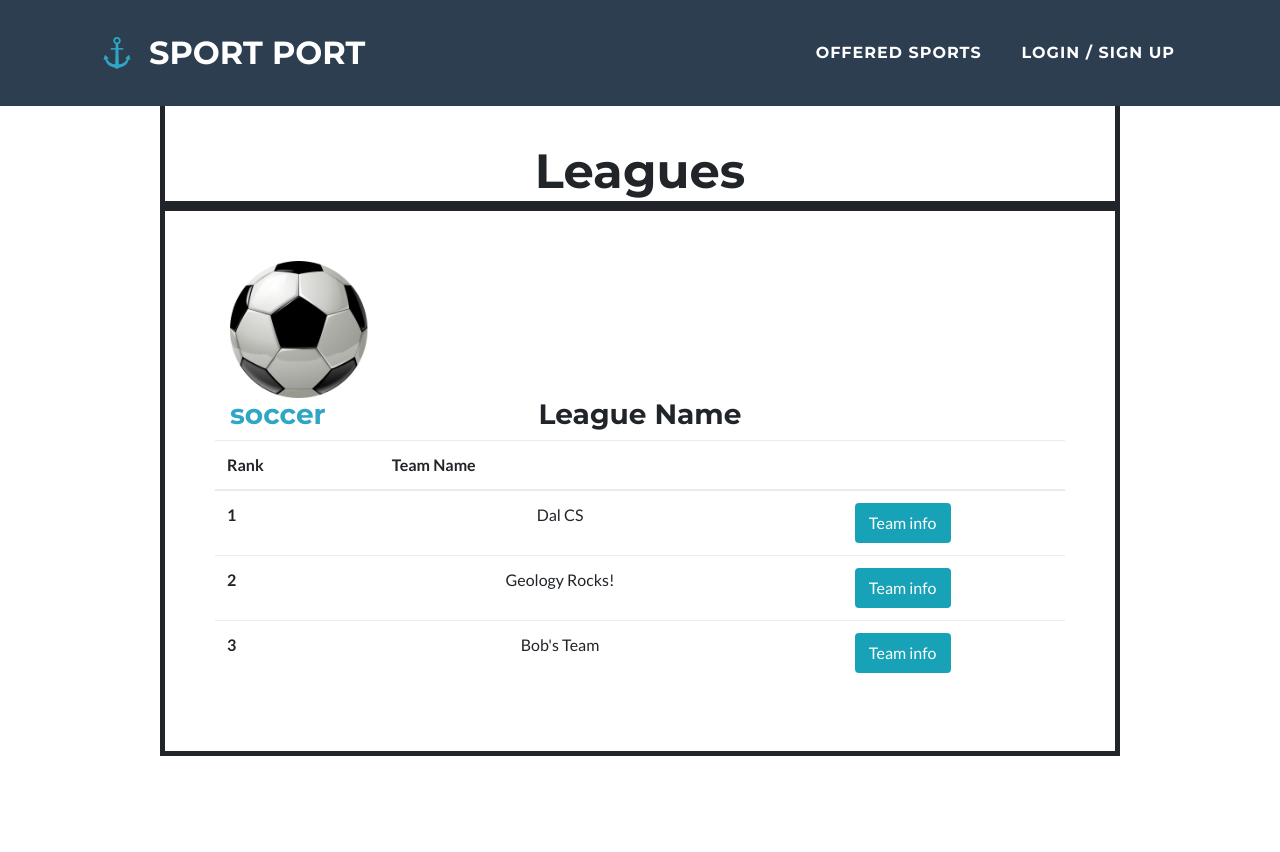
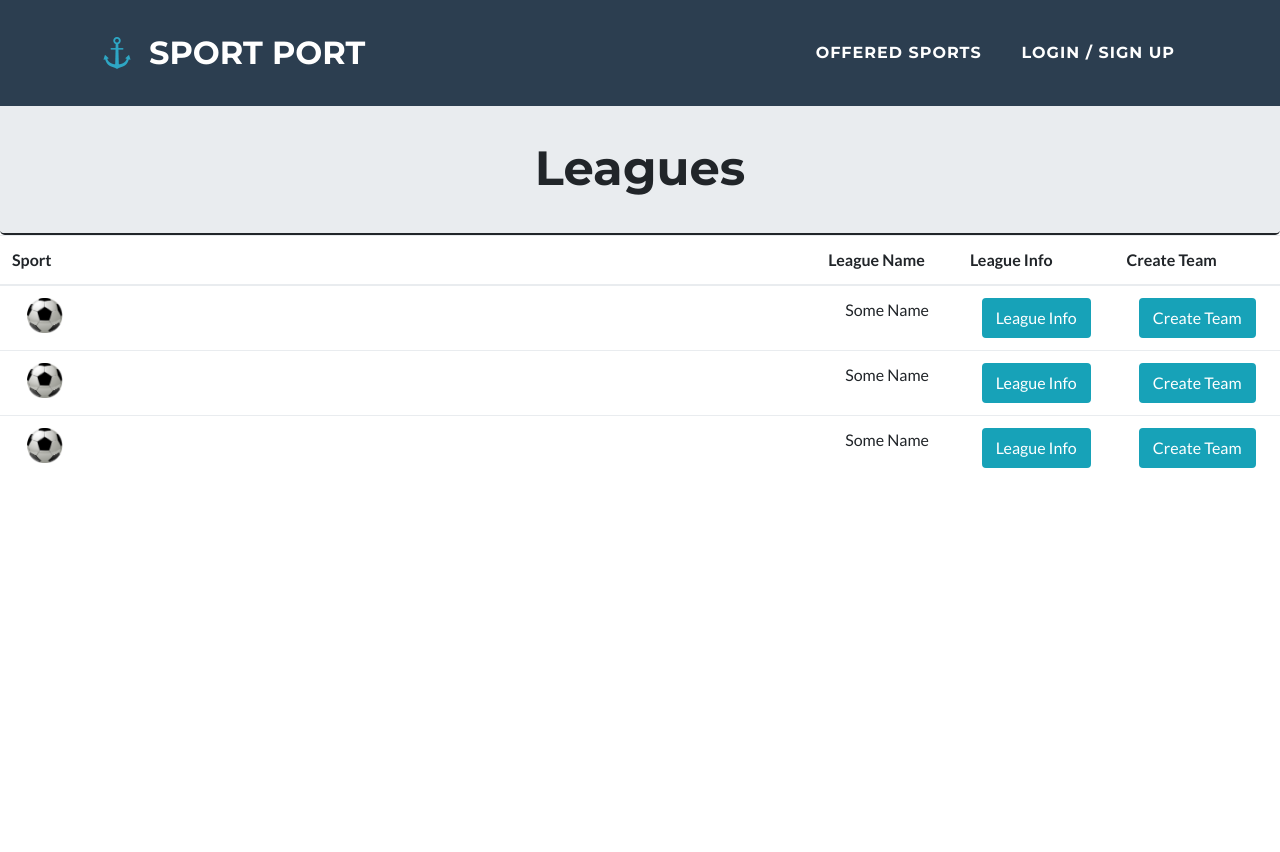
Before and after one commit to 0xMack/sportport, a PHP site: page /leagues.php?sport=soccer in a window 1280 px wide. After the commit the page ends 468 px from the top, so only its background shows below. Run offline with PHP 8.4, Linux system fonts and the light colour scheme.

Commit message:
league page fuck css

```diff
--- a/css/freelancer.css
+++ b/css/freelancer.css
@@ -292,23 +292,28 @@ a {
   text-align: center;
   display: none;
 }
-#listHeader{
-  width:960px;
+#LeaguesHeader{
+  width:100%;
   height: 60px;
   margin:0 auto;
   padding: 50px;
+  padding-bottom:85px;
   border-style: solid;
-  border-width: 5px;
+  border-width: 2px;
+  border-left: 0px;
+  border-right: 0px;
   text-align: center;
+
+
 }
-#teamInfo{
-  margin-top: 20px;
-  width: 960px;
+
+#Leagues{
+  text-align:center;
   margin:0 auto;
-  padding: 50px;
-  border-style: solid;
-  border-width: 5px;
-  text-align: center;
+
+
+
+
 }
 .sportPicture{
   height:20%;
--- a/leagues.php
+++ b/leagues.php
@@ -1,46 +1,54 @@
 <?php include('includes/header.php'); ?>
 
-  <section>
-    <div class="Header" id="listHeader">
+  <section id="Leagues">
+    <div class="jumbotron" id="LeaguesHeader">
       <h2>Leagues</h2>
     </div>
       <?php
         $sport = $_GET['sport'];
 
-            echo " <div class=\"info\" id=\"teamInfo\">
-                    <div class='sportPicture col-md-6 col-lg-4'>
-                        <a class='d-block mx-auto' href='leagues.php?sport=$sport'>
-                            <img class='img-fluid' src='img/sports/$sport.png' alt='$sport'>
-                            <div class='sport-caption d-flex position-absolute h-100 w-100'>
-                                <h3>$sport</h3>
+            echo " <div class=\"info\">
+
                             </div>
                         </a>
                     </div>
-                   <h3>League Name</h3>
                    <table class=\"table\">
                       <thead>
                         <tr>
-                            <th>Rank</th>
-                            <th>Team Name</th>
-                            <th></th>
+                            <th>Sport</th>
+                            <th>League Name</th>
+                            <th>League Info</th>
+                            <th>Create Team</th>
                         </tr>
                       </thead>
                       <tbody>
                         <tr>
-                            <th scope=\"row\">1</th>
-                            <td>Dal CS</td>
-                            <td><a href=\"team.php?teamid=1\" type=\"button\" class=\"btn btn-info\">Team info</a></td>
+
+                            <td><div class='sportPicture col-md-1 col-lg-1'>
+                            <img class='img-fluid' src='img/sports/$sport.png' alt='$sport'>
+                            </div></td>
+                            <td>Some Name</td>
+                            <td><a href=\"team.php?teamid=1\" type=\"button\" class=\"btn btn-info\">League Info</a></td>
+                            <td><a href=\"team.php?teamid=1\" type=\"button\" class=\"btn btn-info\">Create Team</a></td>
+
                         </tr>
                         <tr>
-                            <th scope=\"row\">2</th>
-                            <td>Geology Rocks!</td>
-                            <td><a href=\"team.php?teamid=2\" type=\"button\" class=\"btn btn-info\">Team info</a></td>
-                        </tr>
+                            <td><div class='sportPicture col-md-1 col-lg-1'>
+                            <img class='img-fluid' src='img/sports/$sport.png' alt='$sport'>
+                            </div></td>
+                            <td>Some Name</td>
+                            <td><a href=\"team.php?teamid=1\" type=\"button\" class=\"btn btn-info\">League Info</a></td>
+                            <td><a href=\"team.php?teamid=1\" type=\"button\" class=\"btn btn-info\">Create Team</a></td>
+                            </tr>
                         <tr>
-                            <th scope=\"row\">3</th>
-                            <td>Bob's Team</td>
-                            <td><a href=\"team.php?teamid=3\" type=\"button\" class=\"btn btn-info\">Team info</a></td>
-                        </tr>
+
+                            <td><div class='sportPicture col-md-1 col-lg-1'>
+                            <img class='img-fluid' src='img/sports/$sport.png' alt='$sport'>
+                            </div></td>
+                            <td>Some Name</td>
+                            <td><a href=\"team.php?teamid=1\" type=\"button\" class=\"btn btn-info\">League Info</a></td>
+                            <td><a href=\"team.php?teamid=1\" type=\"button\" class=\"btn btn-info\">Create Team</a></td>
+                            </tr>
                       </tbody>
                   </table>
                    </div>";
```
